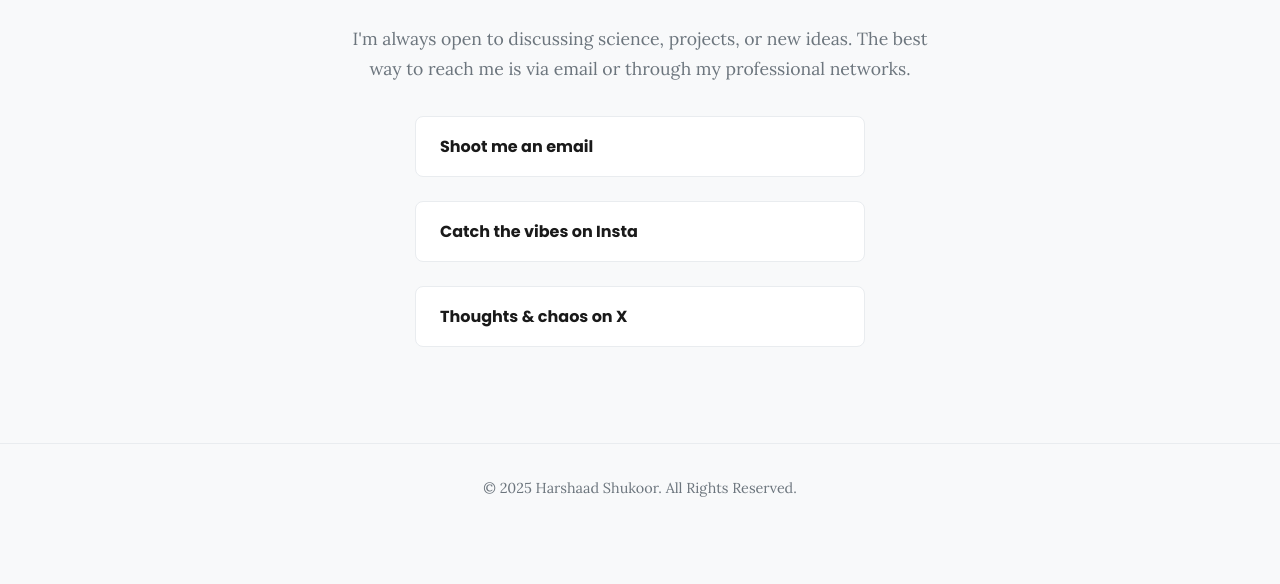
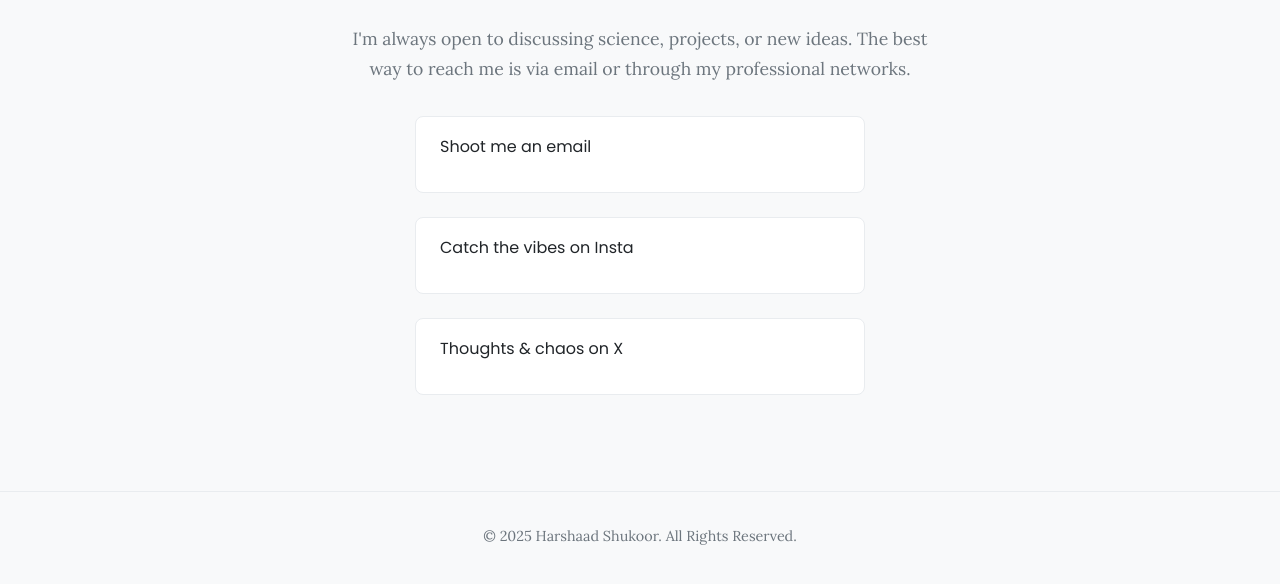
Before and after one commit to HarshaadShuk/Personal-Blog, a plain HTML site: page contact.html in a window 1280 px wide. Shown: the part 214-798 px from the top of the page. Drawn offline with Linux system fonts and the light colour scheme.

Commit message:
Update contact.html

```diff
--- a/contact.html
+++ b/contact.html
@@ -39,17 +39,17 @@
             <div class="contact-links">
                 <!-- Email Link -->
                 <a href="mailto:harshaadshukoor@gmail.com" class="contact-link email">
-                    <strong>Shoot me an email</strong>
+                    <p>Shoot me an email</p>
                 </a>
 
                 <!-- Instagram Link -->
                 <a href="https://www.instagram.com/harshaadshukoor/" class="contact-link Instagram">
-                    <strong>Catch the vibes on Insta</strong>
+                    <p>Catch the vibes on Insta</p>
                 </a>
 
                 <!-- X (Twitter) Link -->
                 <a href="https://www.x.com/harshaadshukoor/" class="contact-link Twitter">
-                    <strong>Thoughts & chaos on X</strong>
+                    <p>Thoughts & chaos on X</p>
                 </a>
             </div>
         </section>
```
